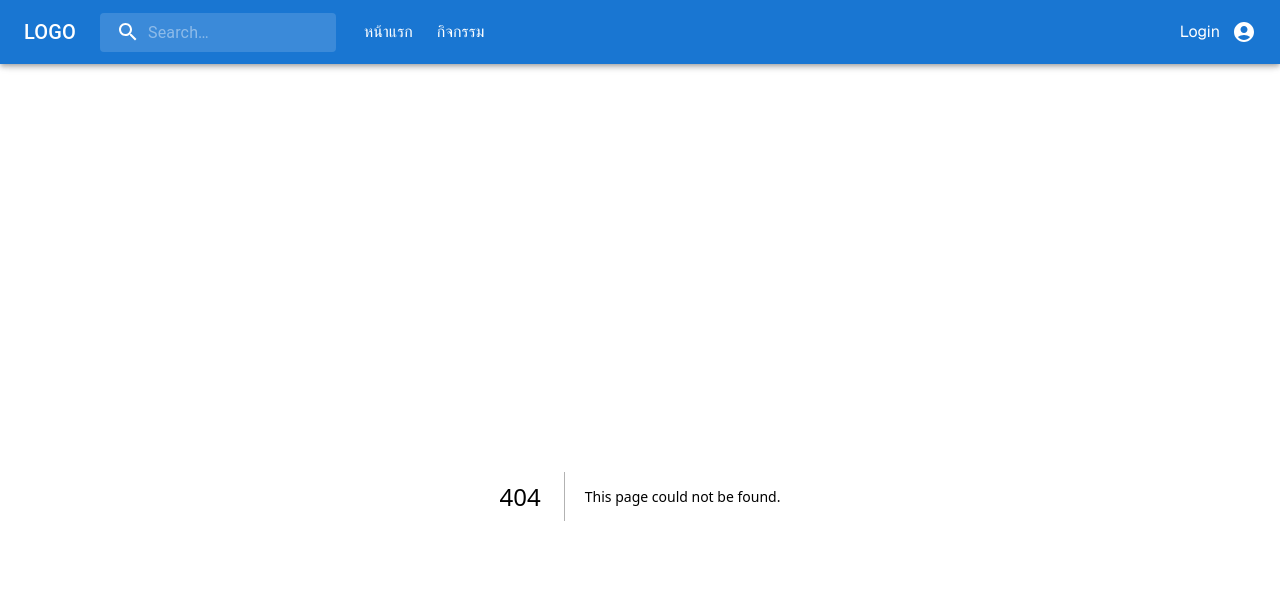
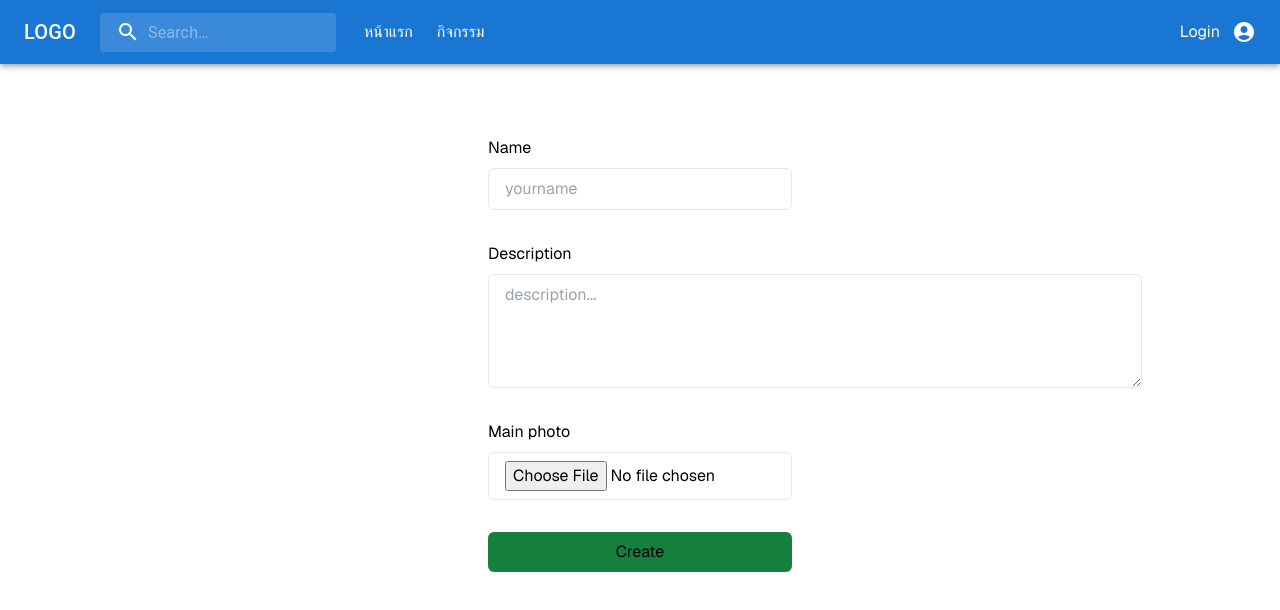
Before and after one commit to nattarat016/sa-project, a Next.js app: page /create in a window 1280 px wide. Before the commit this address had no page. Shown: the top 610 px of the page. Built offline with nearby package versions, Linux system fonts and the light colour scheme.

Commit message:
uploadfile

```diff
--- /dev/null
+++ b/app/create/page.tsx
@@ -0,0 +1,100 @@
+import React from "react";
+import { SubmitButton } from "./submit-button";
+import { createClient } from "@/utils/supabase/client";
+import { v4 as uuidv4 } from "uuid";
+import { log } from "console";
+
+export default function page() {
+  const create = async (formData: FormData) => {
+    "use server";
+    const name = formData.get("name") as string;
+    const description = formData.get("description") as string;
+    const file = formData.get("file") as File;
+    const supabase = createClient();
+    const pathfile = uuidv4();
+    let url: string | null;
+
+    if (file.size != 0) {
+      const { data: fileData, error: err } = await supabase.storage
+        .from("attachments")
+        .upload(pathfile, file, {
+          contentType: "image/jpeg",
+        });
+      if (err) {
+        log(123);
+        return err;
+      }
+      const { data: urls } = supabase.storage
+        .from("attachments")
+        .getPublicUrl(pathfile);
+
+      url = urls.publicUrl;
+    } else {
+      url = null;
+    }
+
+    const { data, error } = await supabase.from("activities").insert([
+      {
+        name,
+        description,
+        imgurl: url,
+      },
+    ]);
+    if (error) {
+      log(555);
+      // return redirect("/user/novels/create?message=create error");
+    }
+
+    // return redirect("/user/novels");
+  };
+
+  return (
+    <div>
+      <div className="flex-1 flex flex-col w-full px-8 sm:max-w-md gap-2">
+        <form className="animate-in flex-1 flex flex-col w-full p-10 gap-2 text-foreground">
+          <label className="text-md" htmlFor="name">
+            Name
+          </label>
+          <input
+            className="rounded-md px-4 py-2 bg-inherit border mb-6"
+            name="name"
+            placeholder="yourname"
+            required
+          />
+          <label className="text-md" htmlFor="description">
+            Description
+          </label>
+          <textarea
+            rows={4}
+            cols={65}
+            className="rounded-md px-4 py-2 bg-inherit border mb-6 w-fit"
+            name="description"
+            placeholder="description..."
+            required
+          />
+          <label className="text-md" htmlFor="file">
+            Main photo
+          </label>
+          <input
+            type="file"
+            className="rounded-md px-4 py-2 bg-inherit border mb-6"
+            name="file"
+            placeholder="yourname"
+          />
+          <SubmitButton
+            formAction={create}
+            className="bg-green-700 rounded-md px-4 py-2 text-foreground mb-2"
+            pendingText="Creating..."
+          >
+            Create
+          </SubmitButton>
+          {/* {searchParams?.message && (
+            <p className="mt-4 p-4 bg-foreground/10 text-foreground text-center">
+              {searchParams.message}
+            </p>
+          )} */}
+        </form>
+      </div>
+    </div>
+  );
+}
--- /dev/null
+++ b/app/create/submit-button.tsx
@@ -0,0 +1,20 @@
+"use client";
+
+import { useFormStatus } from "react-dom";
+import { type ComponentProps } from "react";
+
+type Props = ComponentProps<"button"> & {
+  pendingText?: string;
+};
+
+export function SubmitButton({ children, pendingText, ...props }: Props) {
+  const { pending, action } = useFormStatus();
+
+  const isPending = pending && action === props.formAction;
+
+  return (
+    <button {...props} type="submit" aria-disabled={pending}>
+      {isPending ? pendingText : children}
+    </button>
+  );
+}
--- a/package.json
+++ b/package.json
@@ -13,6 +13,7 @@
     "@mui/material": "^5.15.7",
     "@supabase/ssr": "latest",
     "@supabase/supabase-js": "latest",
+    "@types/uuid": "^9.0.8",
     "autoprefixer": "10.4.17",
     "geist": "^1.2.1",
     "next": "latest",
@@ -21,7 +22,8 @@
     "react-dom": "18.2.0",
     "server-only": "^0.0.1",
     "tailwindcss": "3.4.1",
-    "typescript": "5.3.3"
+    "typescript": "5.3.3",
+    "uuid": "^9.0.1"
   },
   "devDependencies": {
     "@types/node": "20.11.5",
```
Also changed, not shown: 1 other file (tests, documents, lock files or other folders).
